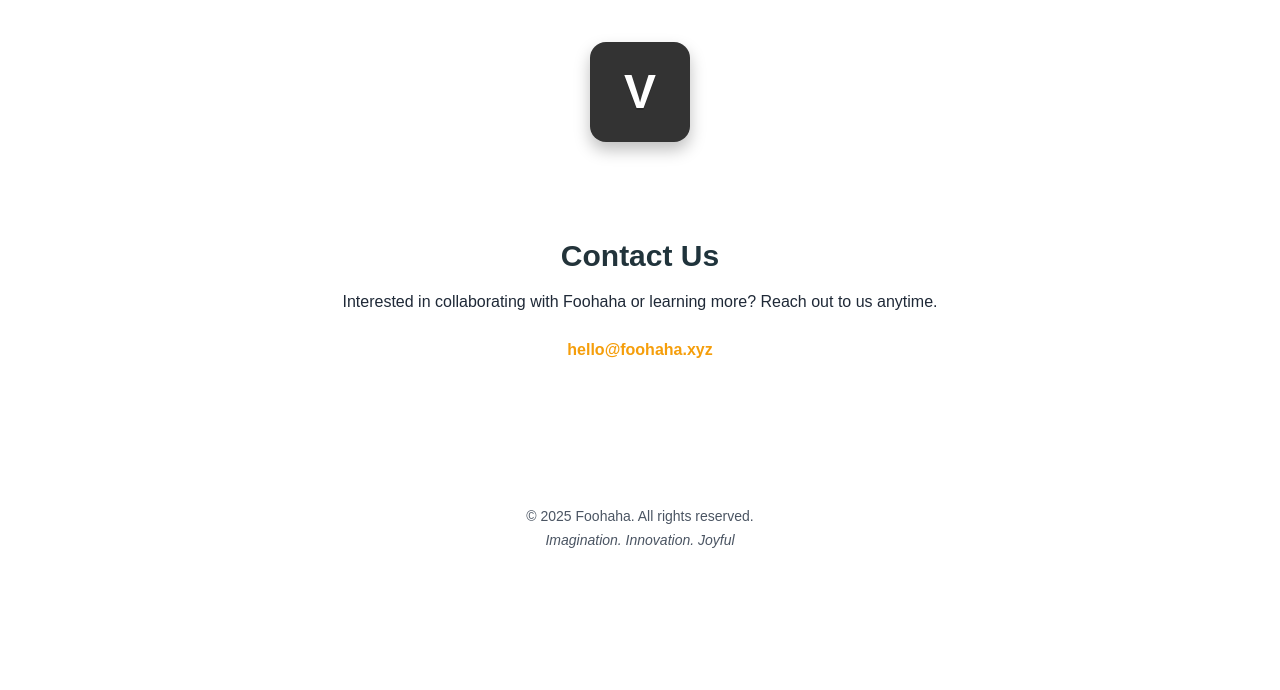
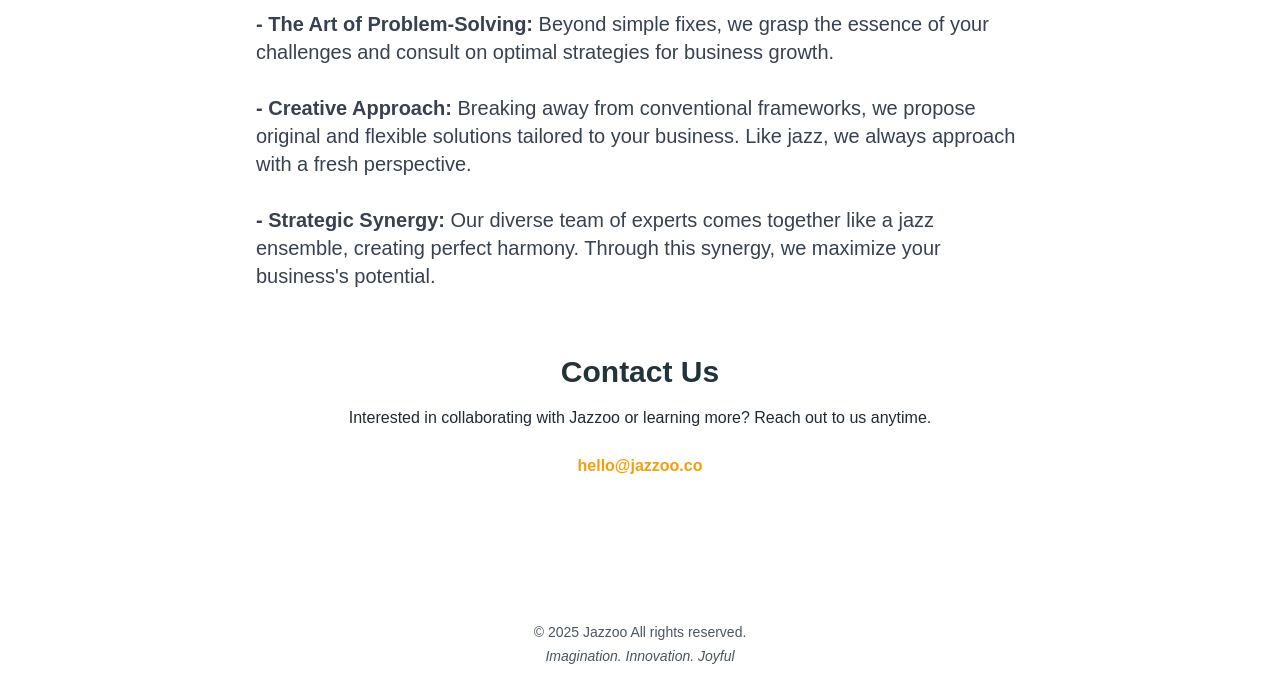
Before and after one commit to Jazzoo-co/jazzoo-co.github.io, a plain HTML site: page index.html in a window 1280 px wide. Shown: the part 490-1180 px from the top of the page. Before the commit the page ends 1064 px from the top, so only its background shows below. Drawn offline with nearby package versions, Linux system fonts and the light colour scheme; a web font is replaced by a local one.

Commit message:
Update index.html

```diff
--- a/index.html
+++ b/index.html
@@ -63,7 +63,7 @@
       <div class="text-xl font-bold gradient-text">Jazzoo</div>
       <nav class="space-x-6">
         <a href="#about" class="text-gray-700 hover:text-yellow-500">About</a>
-        <a href="#companies" class="text-gray-700 hover:text-yellow-500">Our Services</a>
+        <a href="#values" class="text-gray-700 hover:text-yellow-500">Our Core Values</a>
         <a href="#contact" class="text-gray-700 hover:text-yellow-500">Contact</a>
       </nav>
     </div>
@@ -80,19 +80,29 @@ Like the improvisational spirit and profound harmonies of jazz, we present elega
 Just as diverse life forms in a zoo exist in harmony, we integrate various perspectives to create exceptional synergy.</p>
   </section>
 
-  <!-- Our Companies -->
+  <!-- Our Core Values -->
+  <section id="values" class="pt-10">
+    <h2 class="text-3xl text-center font-bold gradient-text mb-6">Our Core Values</h2>
+        <ul class="text-xl text-gray-700 max-w-3xl mx-auto" align="left">
+          <li><b>- The Art of Problem-Solving:</b> Beyond simple fixes, we grasp the essence of your challenges and consult on optimal strategies for business growth.</li><br/>
+          <li><b>- Creative Approach:</b> Breaking away from conventional frameworks, we propose original and flexible solutions tailored to your business. Like jazz, we always approach with a fresh perspective.</li><br/>
+          <li><b>- Strategic Synergy:</b> Our diverse team of experts comes together like a jazz ensemble, creating perfect harmony. Through this synergy, we maximize your business's potential.</li>
+        </ul>
+  </section>
+  <!--
   <section id="companies" class="pt-10">
     <h2 class="text-3xl text-center font-bold gradient-text mb-6">Our Services</h2>
     <div class="alphabet-grid">
       <div class="alphabet-icon" onclick="openModal('Vividac')">V</div>
     </div>
   </section>
+  -->
 
   <!-- Contact Section -->
   <section id="contact" class="pt-16 pb-20 px-6 text-center">
     <h2 class="text-3xl font-bold gradient-text mb-4">Contact Us</h2>
-    <p class="text-gray-800 mb-6">Interested in collaborating with Foohaha or learning more? Reach out to us anytime.</p>
-    <a href="mailto:hello@foohaha.xyz" class="text-yellow-500 font-semibold hover:underline">hello@foohaha.xyz</a>
+    <p class="text-gray-800 mb-6">Interested in collaborating with Jazzoo or learning more? Reach out to us anytime.</p>
+    <a href="mailto:hello@jazzoo.co" class="text-yellow-500 font-semibold hover:underline">hello@jazzoo.co</a>
   </section>
 
   <!-- Modal -->
@@ -109,7 +119,7 @@ Just as diverse life forms in a zoo exist in harmony, we integrate various persp
 
   <!-- Footer -->
   <footer class="bg-white text-center py-6 text-gray-600 text-sm mt-10">
-    <p>&copy; 2025 Foohaha. All rights reserved.</p>
+    <p>&copy; 2025 Jazzoo All rights reserved.</p>
     <p class="mt-1 italic">Imagination. Innovation. Joyful</p>
   </footer>
 
```
